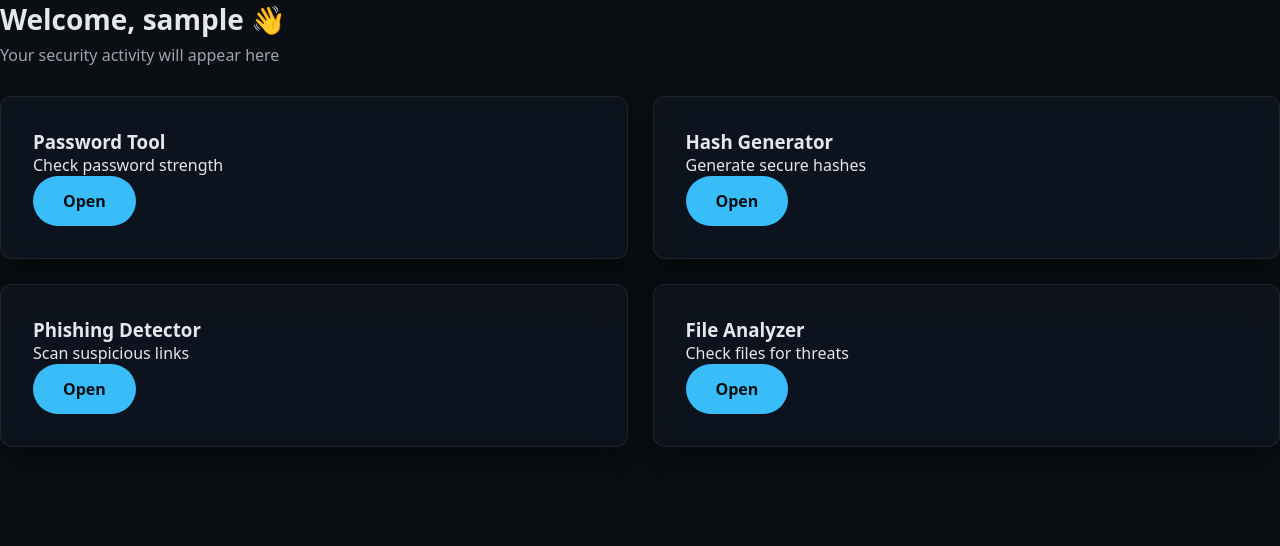
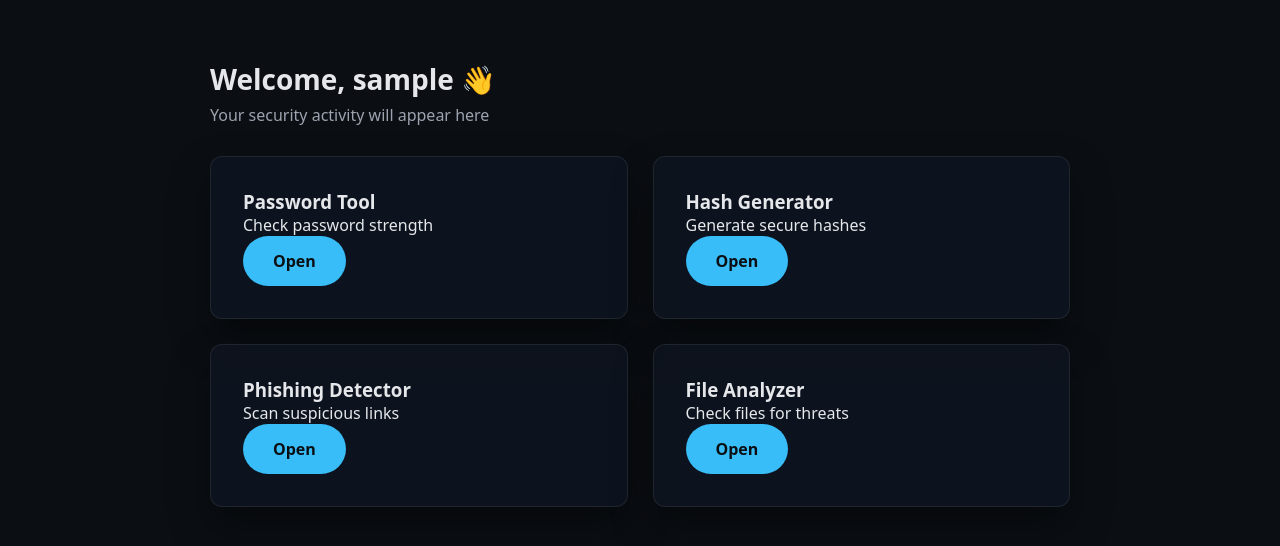
Before and after one commit to adarshx001/BlackICE, a Flask app: page /dashboard in a window 1280 px wide. Shown: the part 65-611 px from the top of the page. Run offline with Flask 3, Linux system fonts and the light colour scheme; the visitor is signed in with stand-in values (Sample User, id 1).

Commit message:
Change main class from 'dashboard-page' to 'container'

```diff
--- a/templates/dashboard.html
+++ b/templates/dashboard.html
@@ -18,7 +18,7 @@
   </nav>
 </header>
 
-<main class="dashboard-page">
+<main class="container">
   <h1>Welcome, {{ current_user.username }} 👋</h1>
   <p class="subtitle">Your security activity will appear here</p>
 
```
